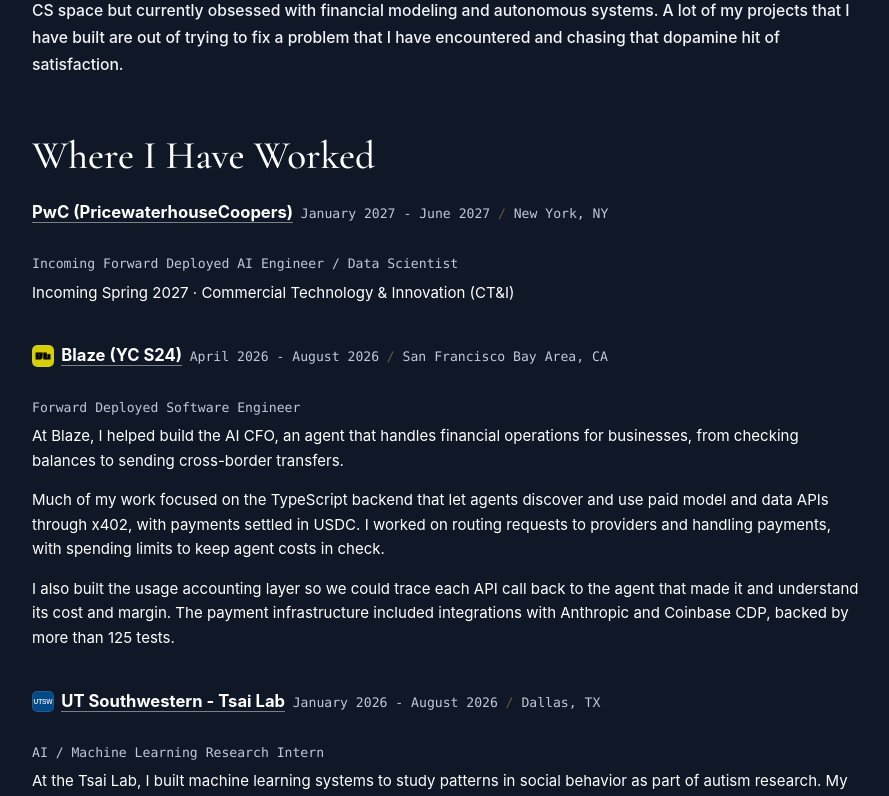
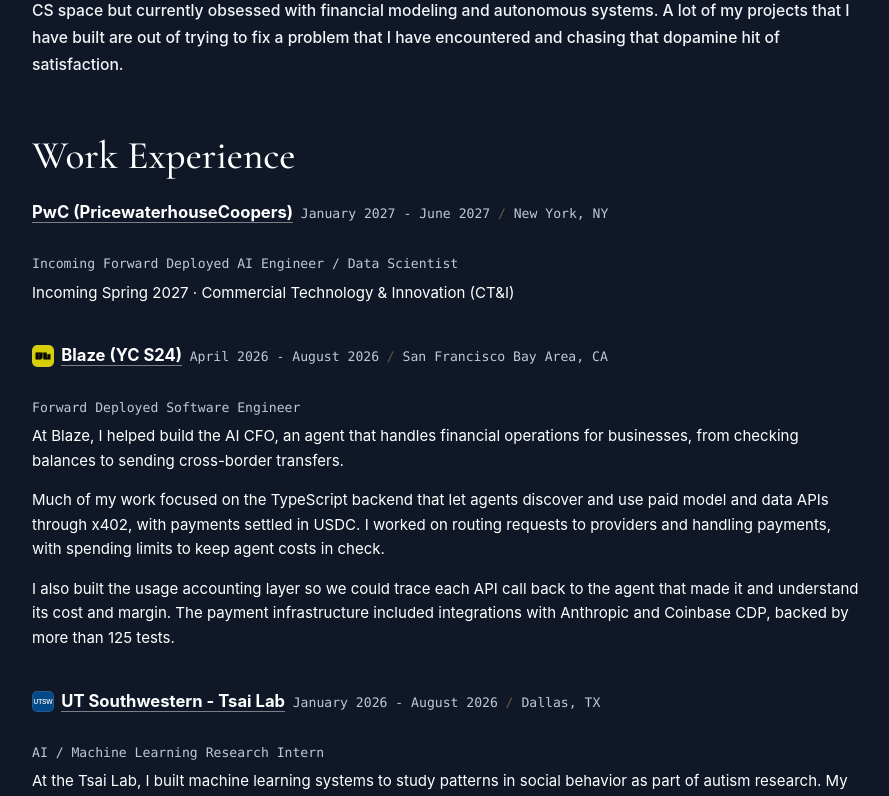
Before and after one commit to suhaasgaddala/personalwebsite, a Next.js app: page / in a window 1280 px wide. Shown: the part 1820-2616 px from the top of the page, without its empty margins (96-985 px from the left). Built offline with nearby package versions, Linux system fonts and the light colour scheme.

Commit message:
Use Work Experience heading for past and incoming roles

```diff
--- a/components/Experience.tsx
+++ b/components/Experience.tsx
@@ -9,7 +9,7 @@
       id="experience"
       aria-labelledby="experience-title"
     >
-      <SectionLabel title="Where I Have Worked" />
+      <SectionLabel title="Work Experience" />
       <div className="row-list" id="experience-title">
         {experience.map((item, index) => (
           <Reveal className="experience-row interactive-row" delay={index * 0.06} key={item.company}>
```
